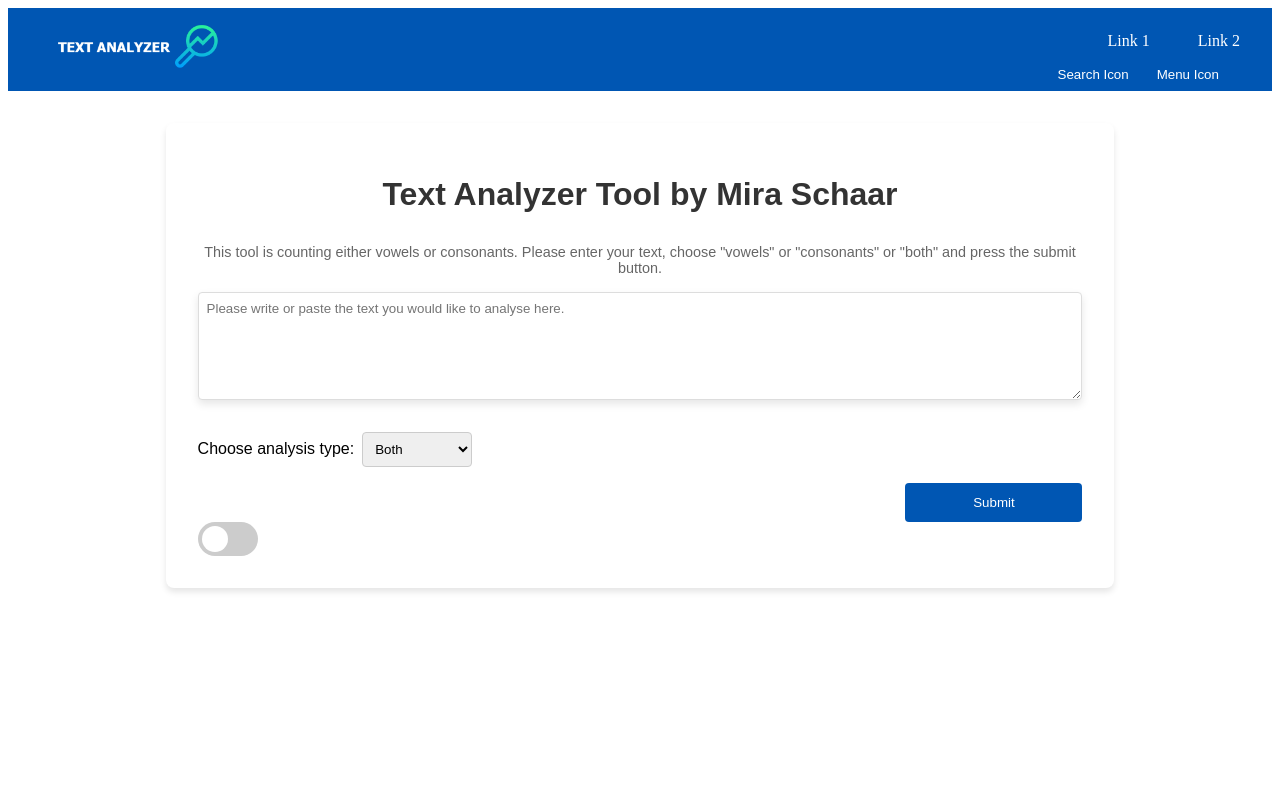
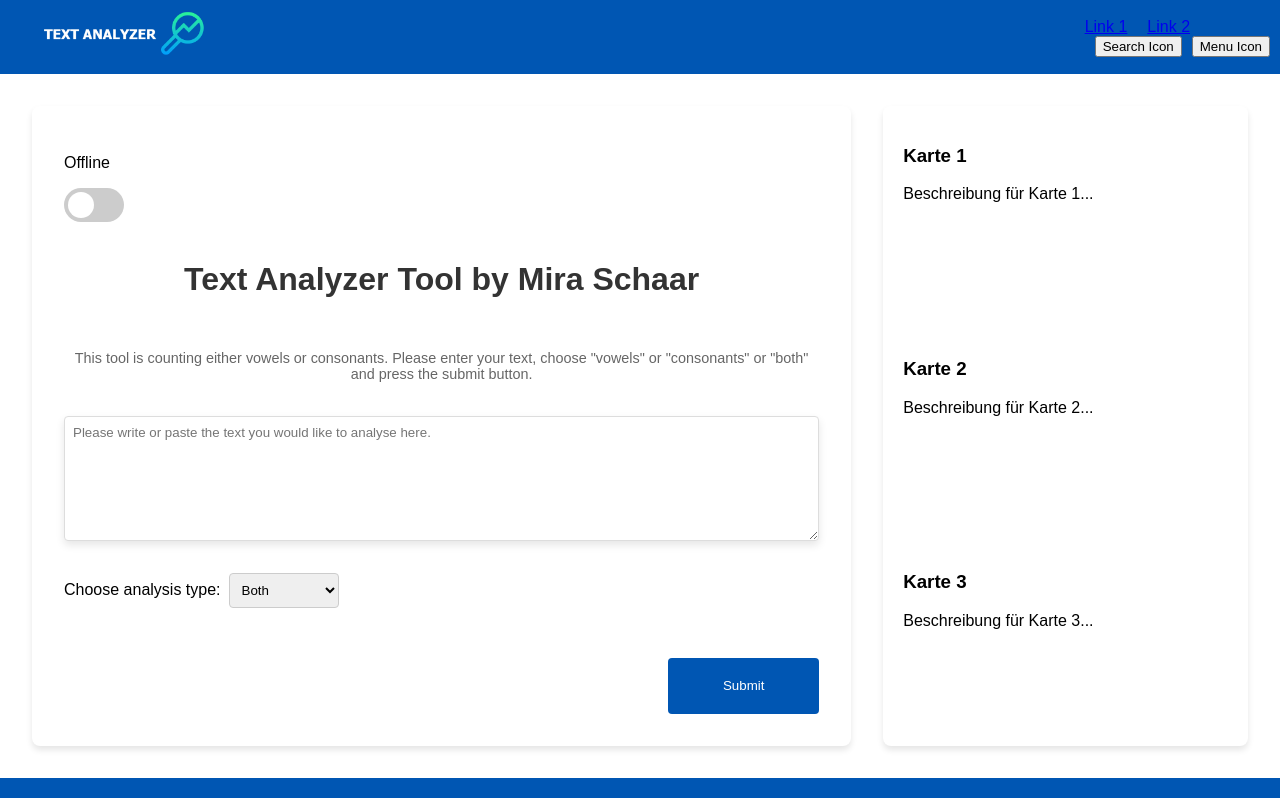
Before and after one commit to Miriimausi/FrontendTextAnalyzer, an Angular app: page / in a window 1280 px wide. Built offline with nearby package versions, Linux system fonts and the light colour scheme.

Commit message:
Better designs and layout of the website

```diff
--- a/src/app/app.component.css
+++ b/src/app/app.component.css
@@ -1,73 +1,61 @@
+/* Navigationbar styles */
 .top-nav {
-  background-color: #0056b3; /* Replace with the color of the bar in the image */
+  background-color: #0056b3;
   color: white;
+  padding: 10px;
   display: flex;
   justify-content: space-between;
   align-items: center;
-  padding: 0.5rem 1rem;
 }
 
-.logo-container .logo-link .logo {
-  height: 50px; /* Adjust the size as needed */
+.logo-container .logo {
+  height: 50px; /* Adjust as needed */
 }
-
-.logo-link .logo {
-  height: 50px; /* or any size you prefer */
-  width: auto; /* to maintain aspect ratio */
-}
-
 
 .navigation .nav-links {
   list-style-type: none;
-  display: flex;
-  gap: 1rem;
+  margin: 0;
+  padding: 0;
 }
 
-.navigation .nav-links li a {
-  color: white;
-  text-decoration: none;
-  padding: 0.5rem 1rem;
-}
-
-.navigation .nav-links li a:hover {
-  text-decoration: underline;
+.navigation .nav-links li {
+  display: inline;
+  margin-right: 20px;
 }
 
 .nav-icons {
   display: flex;
-  gap: 1rem;
 }
 
-.search-button, .menu-button {
-  background: none;
-  border: none;
-  color: white;
-  cursor: pointer;
+.nav-icons button {
+  margin-left: 10px;
 }
 
 
+/* Main Content styles */
+/* Text Analyzer styles */
+.content-area {
+  display: flex;
+  justify-content: space-between;
+  margin: 2rem;
+  height: 80vh;
+}
 .text-analyzer-container {
-  font-family: 'Arial', sans-serif;
+
   max-width: 70%;
-  margin: 2rem auto;
   padding: 2rem;
   background-color: #FFFFFF;
   border-radius: 8px;
   box-shadow: 0 4px 6px rgba(0, 0, 0, 0.1);
   display: grid;
+  flex: 1;
+  margin-right: 2rem;
+  overflow: auto;
 }
 
 .title, .subtitle {
   color: #333;
   text-align: center;
-}
-
-.title {
-  margin-bottom: 1rem;
-}
-
-.subtitle {
-  margin-bottom: 0.5rem;
 }
 
 .description, .info {
@@ -98,6 +86,12 @@
 .text-input:focus {
   box-shadow: 0 6px 12px rgba(0, 0, 0, 0.2); /* Larger shadow for when the input is focused */
 }
+body {
+  margin: 0;
+  font-family: Arial, sans-serif;
+}
+
+/* Add ons like Buttons, ToggleSwitch styles */
 
 .analyze-button {
   padding: 0.75rem 1.5rem;
@@ -105,10 +99,9 @@
   background-color: #0056b3;
   color: white;
   border: none;
-  font-family: 'Arial', sans-serif;
   cursor: pointer;
   transition: background-color 0.3s;
-  display: block; /* Change to inline-block if you don't want full width */
+  display: inline-block; /* Change to inline-block if you don't want full width */
   margin-left: auto; /* Align to the right */
   width: 20%; /* Button width as per your requirement */
 }
@@ -128,3 +121,35 @@
   border-radius: 4px;
   border: 1px solid #ccc;
 }
+
+
+/* Sidebar styles */
+.sidebar {
+  float: right;
+  width: 30%;
+  background-color: #FFFFFF;
+  border-radius: 8px;
+  box-shadow: 0 4px 6px rgba(0, 0, 0, 0.1);
+  display: grid;
+  overflow: auto;
+}
+
+.card {
+  background-color: #fff;
+  margin-bottom: 10px;
+  padding: 20px;
+  text-decoration: none;
+  color: black;
+  display: block;
+}
+
+.card:hover {
+  background-color: #e9e9e9;
+}
+
+/* Clearfix to handle the floating elements */
+.clearfix::after {
+  content: "";
+  clear: both;
+  display: table;
+}
--- a/src/app/app.component.html
+++ b/src/app/app.component.html
@@ -1,8 +1,15 @@
-
+<!DOCTYPE html>
+<html lang="en">
+<head>
+  <meta charset="UTF-8">
+  <meta name="viewport" content="width=device-width, initial-scale=1.0">
+  <title>Text Analyzer</title>
+</head>
+<body>
 <header class="top-nav">
   <div class="logo-container">
     <a href="/" class="logo-link">
-      <img src="assets/logo.png" alt="Company Logo" class="logo">
+      <img src="assets/logo.png" alt="Logo" class="logo">
     </a>
   </div>
   <nav class="navigation">
@@ -17,14 +24,21 @@
     </div>
   </nav>
 </header>
+<div class="content-area clearfix">
+  <div class="text-analyzer-container">
 
-<div class="text-analyzer-container">
+
+      <app-toggle-switch (toggleChange)="handleToggle($event)"></app-toggle-switch>
+
     <h1 class="title">Text Analyzer Tool by Mira Schaar</h1>
     <p class="description">
-    This tool is counting either vowels or consonants. Please enter your text, choose "vowels" or "consonants" or "both" and press the submit button.
+      This tool is counting either vowels or consonants. Please enter your text, choose "vowels" or "consonants" or
+      "both"
+      and press the submit button.
     </p>
 
-  <textarea id="text-input" class="text-input" [(ngModel)]="text" rows="6" placeholder="Please write or paste the text you would like to analyse here."></textarea>
+    <textarea id="text-input" class="text-input" [(ngModel)]="text" rows="6"
+              placeholder="Please write or paste the text you would like to analyse here."></textarea>
 
     <!-- Selection for Analysis Type -->
     <div class="analysis-type-selector">
@@ -37,8 +51,27 @@
     </div>
     <div></div>
     <button class="analyze-button" (click)="analyzeText()">Submit</button>
+  </div>
 
+  <div class="sidebar">
+    <a class="card">
+      <h3>Karte 1</h3>
+      <p>Beschreibung für Karte 1...</p>
+    </a>
+    <a class="card">
+      <h3>Karte 2</h3>
+      <p>Beschreibung für Karte 2...</p>
+    </a>
+    <a class="card">
+      <h3>Karte 3</h3>
+      <p>Beschreibung für Karte 3...</p>
+    </a>
+  </div>
+</div>
 
-  <app-toggle-switch (toggleChange)="handleToggle($event)"></app-toggle-switch>
+</body>
+</html>
 
-</div>
+<header class="top-nav">
+
+</header>
--- a/src/app/toggle-switch/toggle-switch.component.css
+++ b/src/app/toggle-switch/toggle-switch.component.css
@@ -13,17 +13,18 @@
   height: 0;
 }
 
-/* The slider */
+/* slider styles */
 .slider {
   position: absolute;
   cursor: pointer;
   top: 0;
-  left: 0;
   right: 0;
+  left:0;
   bottom: 0;
   background-color: #ccc; /* Slider color when in OFF position */
   -webkit-transition: .4s;
   transition: .4s;
+  border-radius: 34px;
 }
 
 .slider:before {
@@ -36,14 +37,15 @@
   background-color: white;
   -webkit-transition: .4s;
   transition: .4s;
+  border-radius: 50%;
 }
 
 input:checked + .slider {
-  background-color: #2196F3; /* Slider color when in ON position */
+  background-color: #0056b3; /* Slider color when in ON position */
 }
 
 input:focus + .slider {
-  box-shadow: 0 0 1px #2196F3;
+  box-shadow: 0 0 1px #0056b3;
 }
 
 input:checked + .slider:before {
--- a/src/app/toggle-switch/toggle-switch.component.html
+++ b/src/app/toggle-switch/toggle-switch.component.html
@@ -1,4 +1,6 @@
-<label class="toggle-switch">
-  <input type="checkbox" (change)="onToggleChange()" [checked]="isToggled">
-  <span class="slider round"></span>
-</label>
+
+  <p>{{ isToggled ? 'Online' : 'Offline' }}</p>
+  <label class="toggle-switch">
+    <input type="checkbox" [(ngModel)]="isToggled" (change)="onToggleChange($event)">
+    <span class="slider"></span>
+  </label>
--- a/src/app/toggle-switch/toggle-switch.component.ts
+++ b/src/app/toggle-switch/toggle-switch.component.ts
@@ -13,9 +13,9 @@ export class ToggleSwitchComponent {
   @Output() toggleChange = new EventEmitter<boolean>();
   isToggled: boolean = false;
 
-  // Make sure this method exists
-  onToggleChange() {
+  onToggleChange(event: any): void {
     this.isToggled = !this.isToggled;
+    this.isToggled = event.target.checked;
     this.toggleChange.emit(this.isToggled);
   }
 
```
Lines whose indentation alone changed are shown as unchanged.
